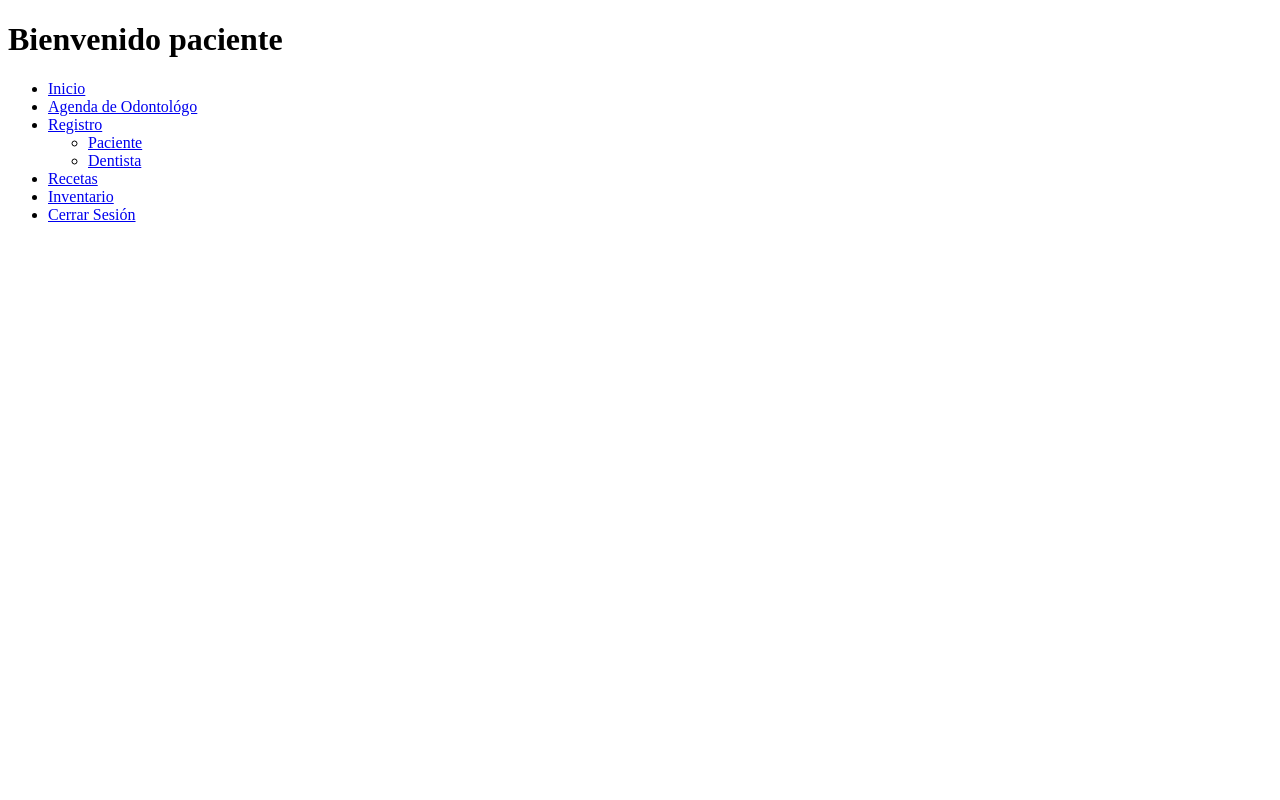
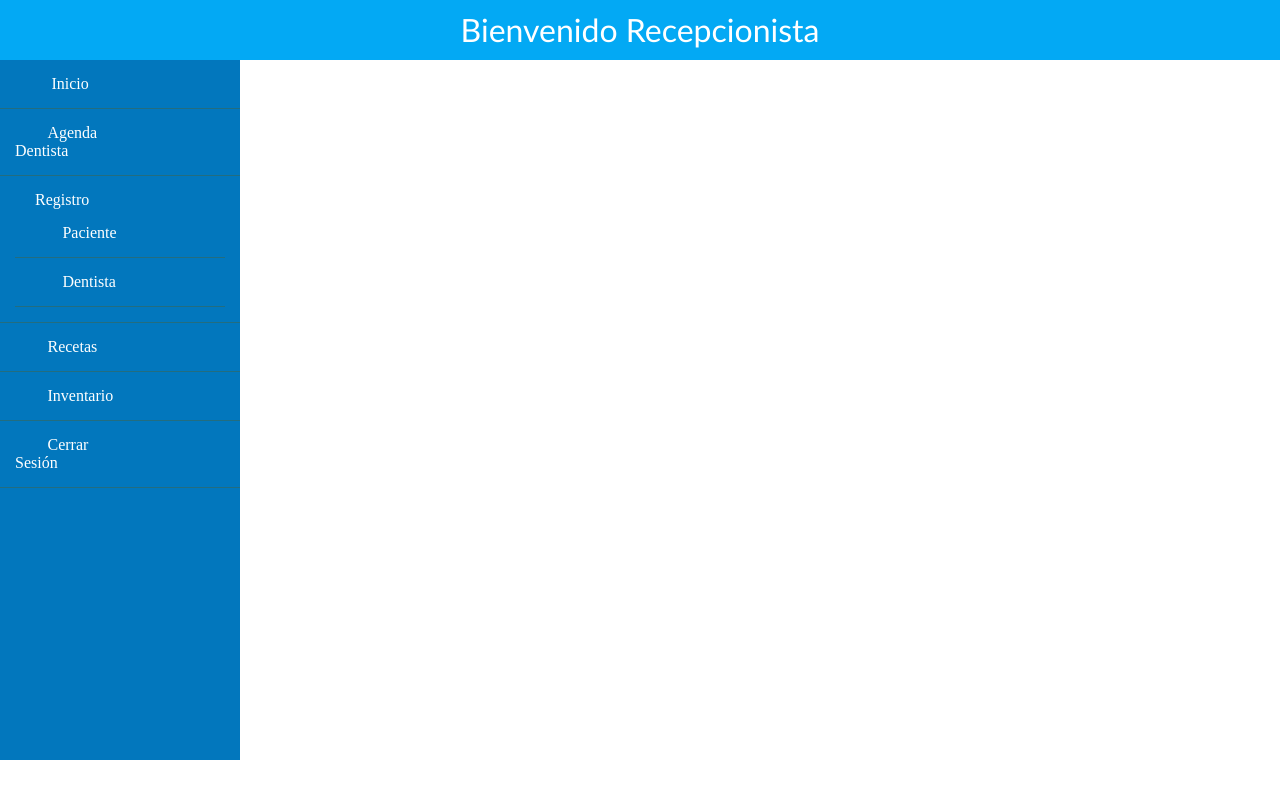
Before and after one commit to RaulCarvajal/BellavistaDental, a PHP site: page /php/PrincipalRecepcionista.php in a window 1280 px wide. Run offline with PHP 8.4, Linux system fonts and the light colour scheme; some web fonts are replaced.

Commit message:
todas las pantallas con iconos

```diff
--- /dev/null
+++ b/CSS/menuVerticalRecepcionista.css
@@ -0,0 +1,41 @@
+*{
+    margin:0px;
+    padding:0px;
+}
+h1{
+    text-align: center;
+    font-family: Calibri, sans-serif;
+    font-weight: 400;
+    height: 60px;
+    width:100%;
+    background: #03A9F4;
+    line-height: 60px;
+    color:white;
+
+}
+nav {
+    width: 240px;
+    height: 700px;
+    background: #0277BD;
+}
+nav a {
+    text-decoration: none;
+    color:white;
+    padding: 20px;
+    padding-right: 100px;
+}
+nav ul li{
+    list-style-type: none;
+    display: block;
+    padding: 15px;
+    border-bottom: 1px solid #236D7F;
+}
+nav ul li:hover{
+    background: #01579B;
+    transition: linear all 0.40s;
+    margin-left: 10px;
+
+}
+nav ul li:hover {
+    color:black;
+}
--- a/php/PrincipalDentista.php
+++ b/php/PrincipalDentista.php
@@ -2,6 +2,7 @@
 <html>
 <head>
     <title>Bienvenido Dentista</title>
+    <meta charset="utf-8">
     <link rel="stylesheet" href="../CSS/menuVerticalDentista.css">
     <link rel="stylesheet" href="../CSS/styleIcons.css">
 </head>
--- a/php/PrincipalRecepcionista.php
+++ b/php/PrincipalRecepcionista.php
@@ -2,23 +2,26 @@
 <html>
 <head>
     <title>Bienvenido Recepcionista</title>
+    <meta charset="utf-8">
+    <link rel="stylesheet" href="../CSS/menuVerticalRecepcionista.css">
+    <link rel="stylesheet" href="../CSS/styleIcons.css">
 </head>
 <body>
-<h1>Bienvenido paciente</h1>
+<h1>Bienvenido Recepcionista</h1>
 <nav>
     <ul>
-        <li><a href="#"><span></span> Inicio </a></li>
-        <li> <a href="#"><span></span>Agenda de Odontológo</a> </li>
+        <li><a href="#"><span><i class="icon icon-home"></i></span> Inicio </a></li>
+        <li> <a href="#"><span><i class="icon icon-book"></i></span>Agenda Dentista</a> </li>
         <li> <a href="#"><span></span>Registro</a>
             <ul>
-                <li><a href="#"><span></span>Paciente</a></li>
-                <li><a href="#"><span></span>Dentista</a></li>
+                <li><a href="#"><span><i class="icon icon-user"></i></span>Paciente</a></li>
+                <li><a href="#"><span><i class="icon icon-aid-kit"></i></span>Dentista</a></li>
             </ul>
         </li>
 
-        <li> <a href="#"><span></span>Recetas</a></li>
-        <li> <a href="#"><span></span>Inventario</a></li>
-        <li> <a href="#"><span></span>Cerrar Sesión</a></li>
+        <li> <a href="#"><span><i class="icon icon-address-book"></i></span>Recetas</a></li>
+        <li> <a href="#"><span><i class="icon icon-drawer2"></i></span>Inventario</a></li>
+        <li> <a href="#"><span><i class="icon icon-cancel-circle"></i></span>Cerrar Sesión</a></li>
 
     </ul>
 </nav>
```
Also changed, not shown: CSS/menuVerticalPaciente.css (added, +41 -0 lines), php/PrincipalPaciente.php (+8 -5 lines).
